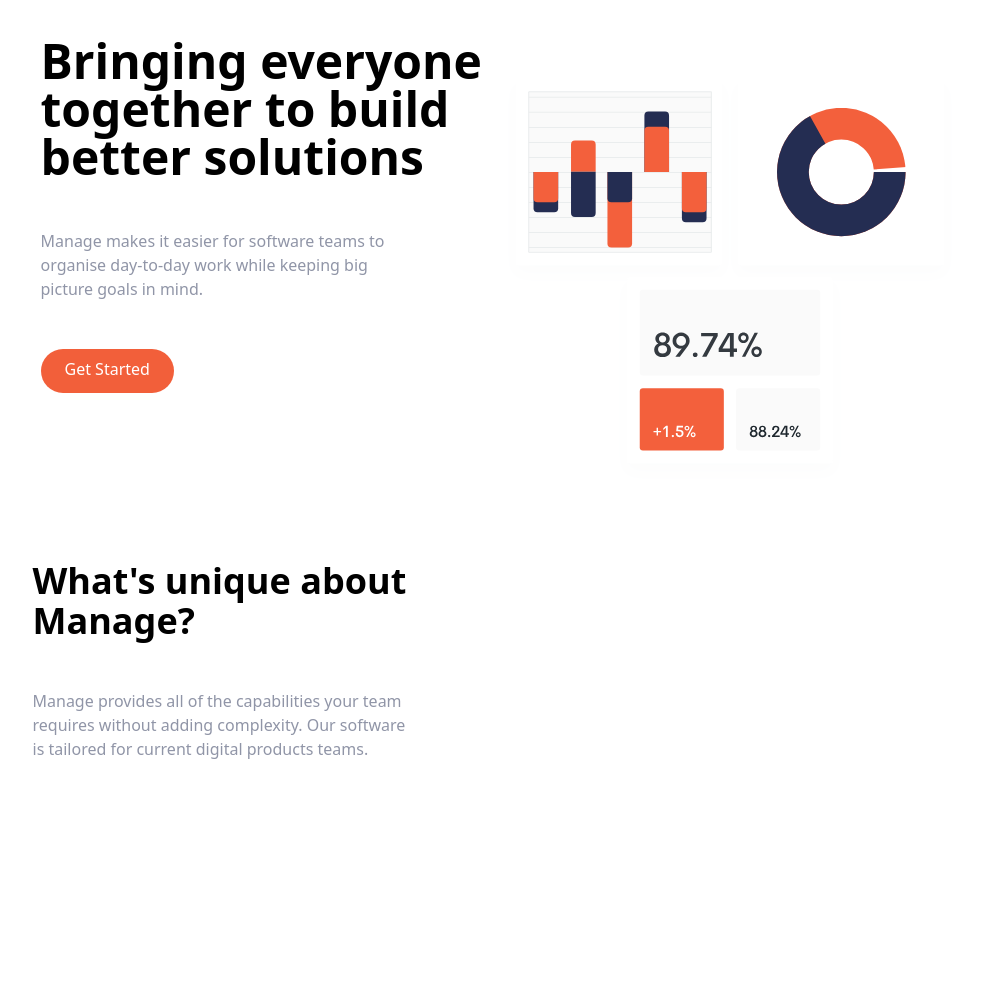
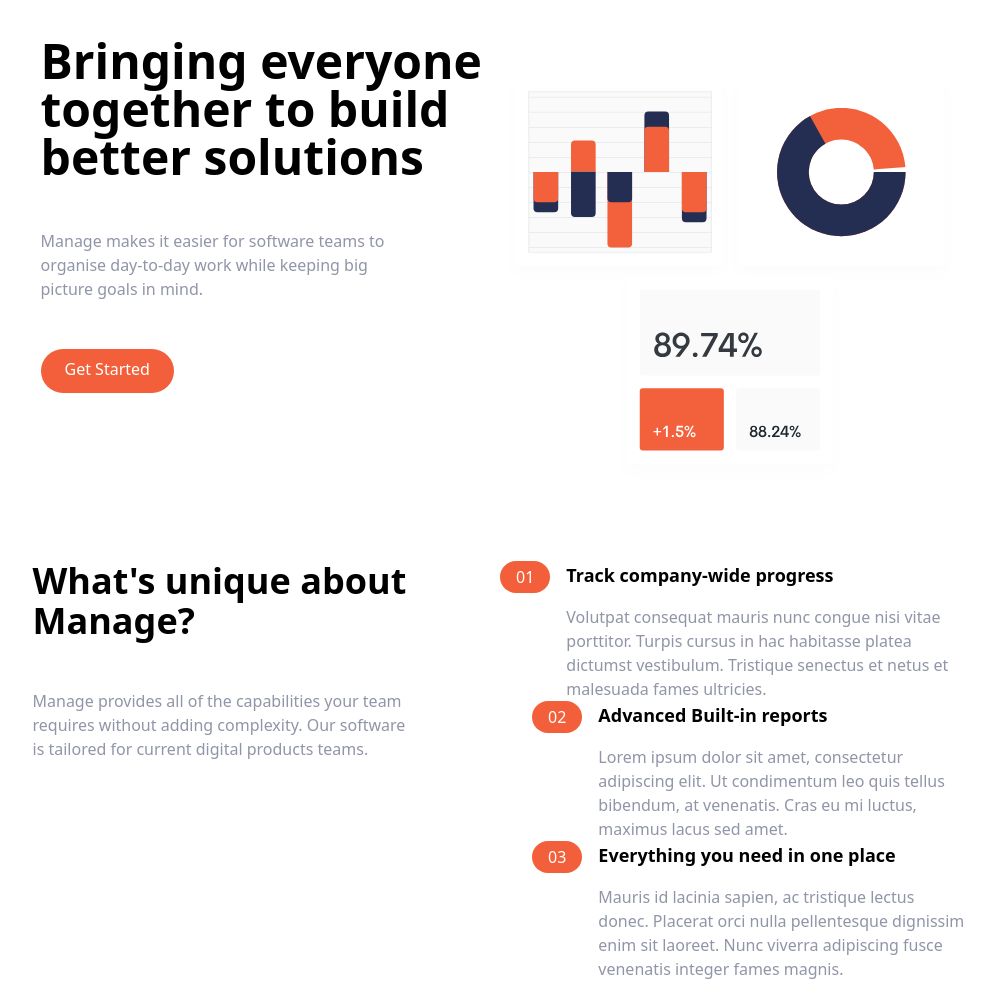
Before and after one commit to AkideweKuseh/tailwindcss_practice, a website: page index.html in a window 1280 px wide. Shown: the part 95-1076 px from the top of the page, without its empty margins (140-1134 px from the left). Before the commit the page ends 856 px from the top, so only its background shows below. Drawn offline with Linux system fonts and the light colour scheme.

Commit message:
Just saving

```diff
--- a/index.html
+++ b/index.html
@@ -68,7 +68,75 @@
             <div class="flex flex-col space-x-8 md:w-1/2">
                 <!-- List Item 1 -->
                 <div class="flex flex-col space-y-3 md:space-y-0 md:flex-row">
-
+                    <!-- Heading -->
+                    <div class="rounded-l-ful bg-brightRedSupLight md:bg-transparent">
+                        <div class="flex items-center space-x-2">
+                            <!-- Number -->
+                            <div class="px-4 mr-4 py-2 text-white rounded-full bg-brightRed md:py-1">
+                                01
+                            </div>
+                            <!-- Text -->
+                            <h3 class="text-base font-bold md:mb-4 md:hidden">
+                                Track company-wide progress
+                            </h3>
+                        </div>
+                    </div>
+                    <div>
+                        <h3 class="hidden mb-4 text-lg font-bold md:block">
+                            Track company-wide progress
+                        </h3>
+                        <p class="text-darkGrayishBlue">
+                            Volutpat consequat mauris nunc congue nisi vitae porttitor. Turpis cursus in hac habitasse platea dictumst vestibulum. Tristique senectus et netus et malesuada fames ultricies.
+                        </p>
+                    </div>
+                </div>
+                 <!-- List Item 2 -->
+                 <div class="flex flex-col space-y-3 md:space-y-0 md:flex-row">
+                    <!-- Heading -->
+                    <div class="rounded-l-ful bg-brightRedSupLight md:bg-transparent">
+                        <div class="flex items-center space-x-2">
+                            <!-- Number -->
+                            <div class="px-4 mr-4 py-2 text-white rounded-full bg-brightRed md:py-1">
+                                02
+                            </div>
+                            <!-- Text -->
+                            <h3 class="text-base font-bold md:mb-4 md:hidden">
+                                Advanced Built-in reports
+                            </h3>
+                        </div>
+                    </div>
+                    <div>
+                        <h3 class="hidden mb-4 text-lg font-bold md:block">
+                            Advanced Built-in reports
+                        </h3>
+                        <p class="text-darkGrayishBlue">
+                            Lorem ipsum dolor sit amet, consectetur adipiscing elit. Ut condimentum leo quis tellus bibendum, at venenatis. Cras eu mi luctus, maximus lacus sed amet.
+                        </p>
+                    </div>
+                </div>
+                 <!-- List Item 3 -->
+                 <div class="flex flex-col space-y-3 md:space-y-0 md:flex-row">
+                    <!-- Heading -->
+                    <div class="rounded-l-ful bg-brightRedSupLight md:bg-transparent">
+                        <div class="flex items-center space-x-2">
+                            <!-- Number -->
+                            <div class="px-4 mr-4 py-2 text-white rounded-full bg-brightRed md:py-1">
+                                03
+                            </div>
+                            <!-- Text -->
+                            <h3 class="text-base font-bold md:mb-4 md:hidden">
+                                Everything you need in one place
+                            </h3>
+                        </div>
+                    </div>
+                    <div>
+                        <h3 class="hidden mb-4 text-lg font-bold md:block">
+                            Everything you need in one place
+                        </h3>
+                        <p class="text-darkGrayishBlue">
+                            Mauris id lacinia sapien, ac tristique lectus donec. Placerat orci nulla pellentesque dignissim enim sit laoreet. Nunc viverra adipiscing fusce venenatis integer fames magnis.
+                        </p>
+                    </div>
                 </div>
             </div>
         </div>
```
Also changed, not shown: css/main.css.
